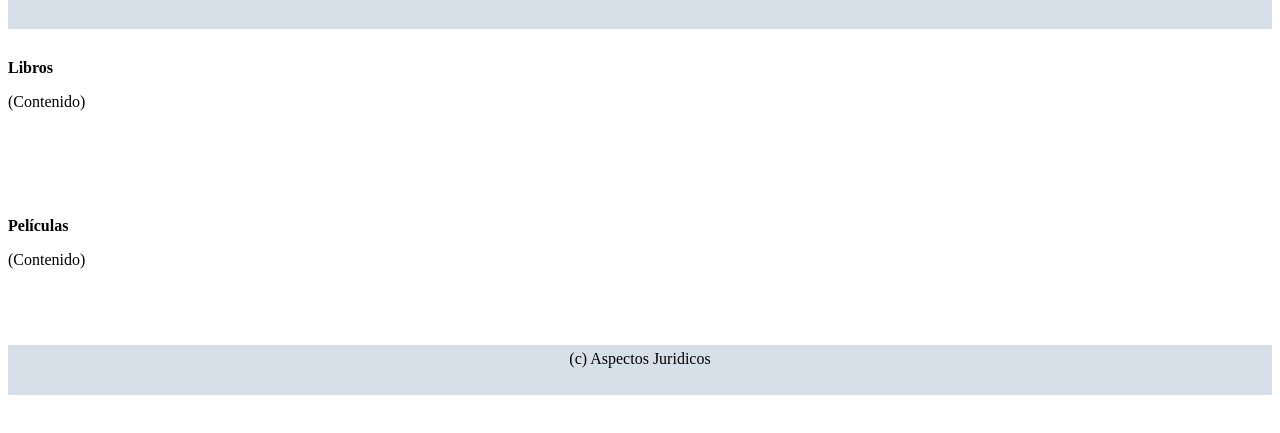
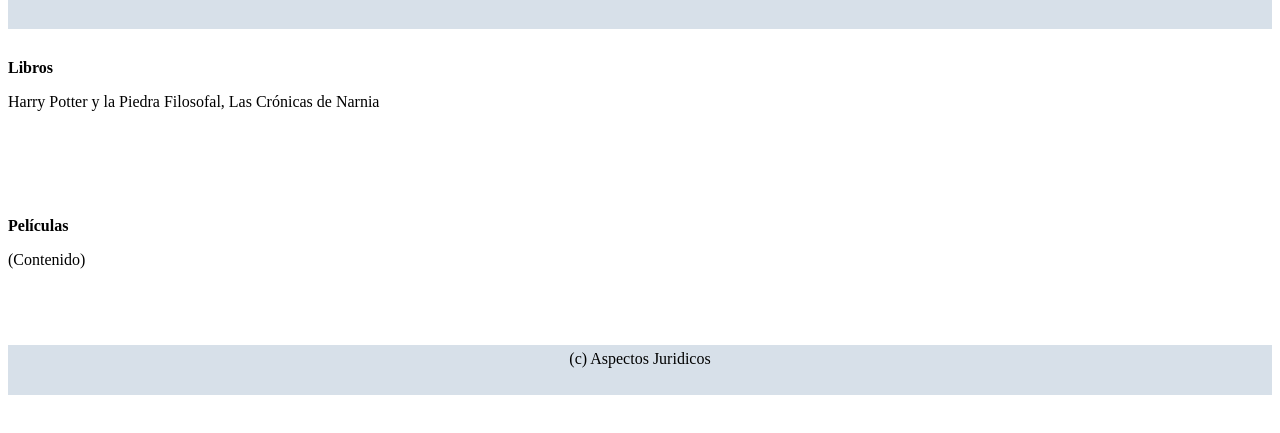
Before and after one commit to Gianca22/EquipoTarde2Trabajo2_, a plain HTML site: page index.html in a window 1280 px wide. Shown: the part 79-512 px from the top of the page. Drawn offline with Linux system fonts and the light colour scheme.

Commit message:
update books

```diff
--- a/index.html
+++ b/index.html
@@ -14,7 +14,7 @@
  <!-- Contenido -->
  <section>
  <b>Libros</b>
- <p>(Contenido)</p>
+ <p>Harry Potter y la Piedra Filosofal, Las Crónicas de Narnia</p>
  </section>
 
  <section>
```
